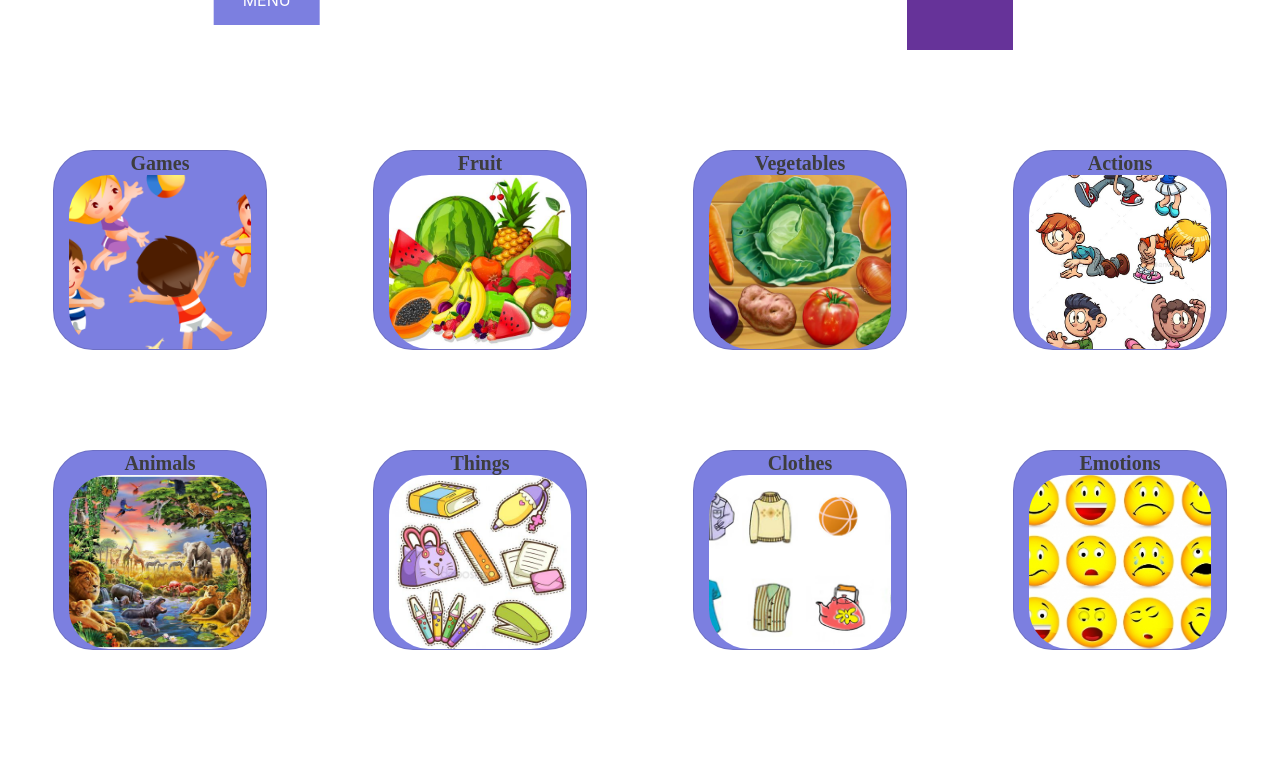
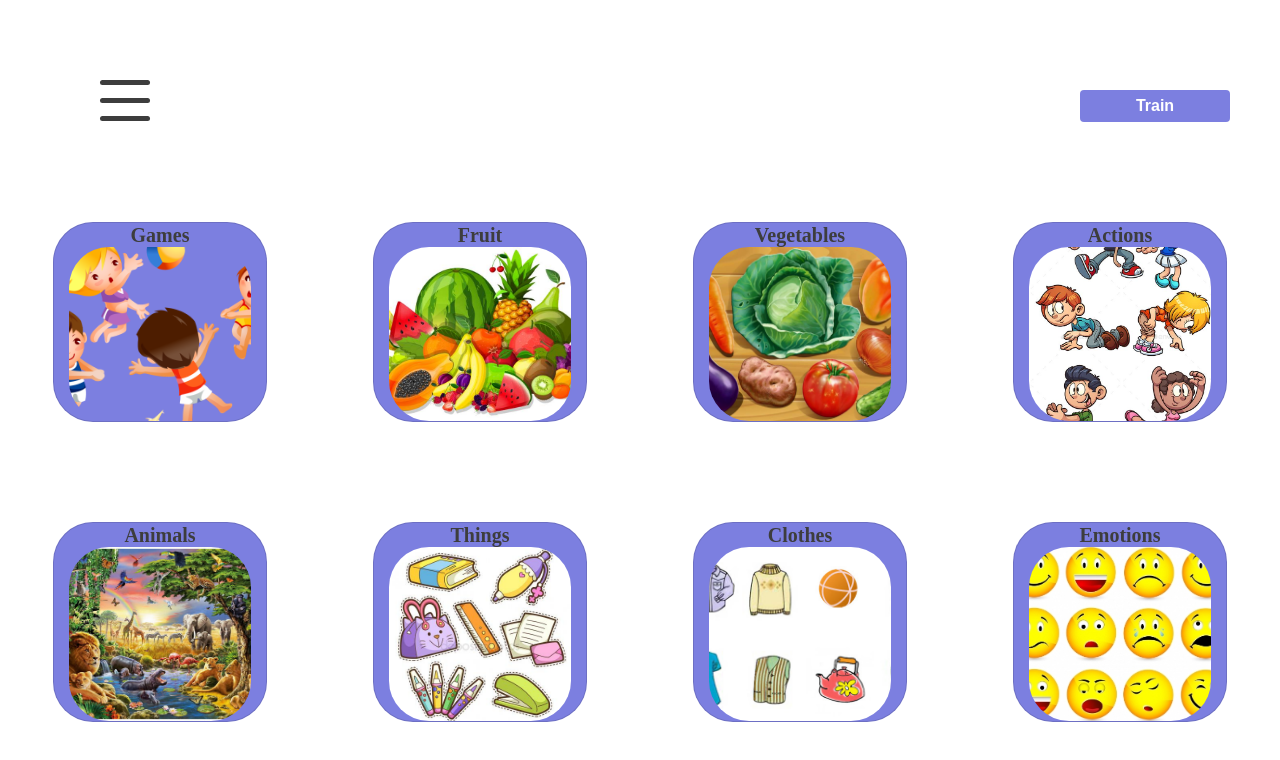
Before and after one commit to macintosha339/english-for-kids, a website built with webpack: page src/index.html in a window 1280 px wide. Built offline with nearby package versions, Linux system fonts and the light colour scheme.

Commit message:
feat: add toggle switch

```diff
--- a/src/index.html
+++ b/src/index.html
@@ -10,8 +10,13 @@
 
     <header class="header container-fluid">
         <div class="row">
-            <button id="show" class="col-1">Menu</button>
-            <div class="col-1 switcher"></div>
+            <div id="show" class="col-1">
+              <span></span>
+              <span></span>
+              <span></span>
+            </div>
+            <input id="cb5" class="tgl tgl-flip" type="checkbox"/>
+            <label class="tgl-btn" data-tg-off="Train" data-tg-on="Play" for="cb5"></label>
         </div>
     </header>
 
--- a/src/index.js
+++ b/src/index.js
@@ -6,8 +6,11 @@ const nav = document.getElementById('nav');
 
 btn.addEventListener('click', () => {
     nav.classList.toggle('active');
+    btn.classList.toggle('open');
 });
 
 const app = new App();
 app.start();
 console.log(app);
+
+alert('ВНИМАНИЕ, проверяющий!!! Убедительная просьба не выставлять на данный момент оценку за таск, я еще нахожусь в процессе выполнения данного задания! Моя телега для контактов @ant_mihailov');
--- a/src/style/style.scss
+++ b/src/style/style.scss
@@ -1,11 +1,11 @@
 .row {
-    justify-content: space-around;
+    justify-content: space-between;
 }
 
 .card {
     width: 150px;
     height: 200px;
-    margin-top: 100px;
+    margin: 100px auto 0 auto;
     font-family: Montserrat;
     font-style: normal;
     font-weight: bold;
@@ -21,11 +21,7 @@
     justify-content: space-around;
 }
 
-.switcher {
-    width: 100px;
-    height: 50px;
-    background-color: rebeccapurple;
-}
+
 
 
 
@@ -50,18 +46,73 @@ $backgroundColor: map-get($elastic, 'backgroundColor');
 $duration: map-get($elastic, 'duration');
 // css button
 #show {
-  background-color: $backgroundColor;
-  border: 0;
-  color: #fff;
-  padding: 10px 20px;
-  text-transform: uppercase;
+  width: 60px;
+  height: 45px;
+  position: relative;
+  -webkit-transform: rotate(0deg);
+  -moz-transform: rotate(0deg);
+  -o-transform: rotate(0deg);
+  transform: rotate(0deg);
+  -webkit-transition: .5s ease-in-out;
+  -moz-transition: .5s ease-in-out;
+  -o-transition: .5s ease-in-out;
+  transition: .5s ease-in-out;
   cursor: pointer;
-  outline: none;
-  position: relative;
+  z-index: 1000;
+}
 
-  transform: translate(-50%, -50%);
-  z-index: 1000;
-  width: 100px;
+#show span {
+  display: block;
+  position: absolute;
+  height: 5px;
+  width: 50px;
+  background: #3D3D3D;
+  border-radius: 9px;
+  opacity: 1;
+  left: 0;
+  -webkit-transform: rotate(0deg);
+  -moz-transform: rotate(0deg);
+  -o-transform: rotate(0deg);
+  transform: rotate(0deg);
+  -webkit-transition: .25s ease-in-out;
+  -moz-transition: .25s ease-in-out;
+  -o-transition: .25s ease-in-out;
+  transition: .25s ease-in-out;
+  margin-top: 80px;
+  margin-left: 100px;
+}
+
+#show span:nth-child(1) {
+  top: 0px;
+}
+
+#show span:nth-child(2) {
+  top: 18px;
+}
+
+#show span:nth-child(3) {
+  top: 36px;
+}
+
+#show.open span:nth-child(1) {
+  top: 18px;
+  -webkit-transform: rotate(135deg);
+  -moz-transform: rotate(135deg);
+  -o-transform: rotate(135deg);
+  transform: rotate(135deg);
+}
+
+#show.open span:nth-child(2) {
+  opacity: 0;
+  left: -60px;
+}
+
+#show.open span:nth-child(3) {
+  top: 18px;
+  -webkit-transform: rotate(-135deg);
+  -moz-transform: rotate(-135deg);
+  -o-transform: rotate(-135deg);
+  transform: rotate(-135deg);
 }
 
 // Start
@@ -186,3 +237,110 @@ $duration: map-get($elastic, 'duration');
   border-radius: 40px;
   overflow: hidden;
 }
+
+
+.tgl {
+  display: none;
+
+  // add default box-sizing for this scope
+  &,
+  &:after,
+  &:before,
+  & *,
+  & *:after,
+  & *:before,
+  & + .tgl-btn {
+    box-sizing: border-box;
+    &::selection {
+      background: none;
+    }
+  }
+
+  + .tgl-btn {
+    margin: 90px 50px 0 0;
+    outline: 0;
+    display: block;
+    width: 150px;
+    height: 2em;
+    position: relative;
+    cursor: pointer;
+    user-select: none;
+    &:after,
+    &:before {
+      position: relative;
+      display: block;
+      content: "";
+      width: 50%;
+      height: 100%;
+    }
+
+    &:after {
+      left: 0;
+    }
+
+    &:before {
+      display: none;
+    }
+  }
+
+  &:checked + .tgl-btn:after {
+    left: 50%;
+  }
+}
+
+.tgl-flip {
+  + .tgl-btn {
+
+    padding: 2px;
+    transition: all .2s ease;
+    font-family: sans-serif;
+    perspective: 100px;
+    &:after,
+    &:before {
+      display: inline-block;
+      transition: all .4s ease;
+      width: 100%;
+      text-align: center;
+      position: absolute;
+      line-height: 2em;
+      font-weight: bold;
+      color: #fff;
+      position: absolute;
+      top: 0;
+      left: 0;
+      backface-visibility: hidden;
+      border-radius: 4px;
+    }
+
+    &:after {
+      content: attr(data-tg-on);
+      background: #8f1708;
+      transform: rotateY(-180deg);
+    }
+
+    &:before {
+      background: #7c7fe0;
+      content: attr(data-tg-off);
+    }
+
+    &:active:before {
+      transform: rotateY(-20deg);
+    }
+  }
+
+  &:checked + .tgl-btn {
+    &:before {
+      transform: rotateY(180deg);
+    }
+
+    &:after {
+      transform: rotateY(0);
+      left: 0;
+      background: #8f1708;
+    }
+
+    &:active:after {
+      transform: rotateY(20deg);
+    }
+  }
+}
```
